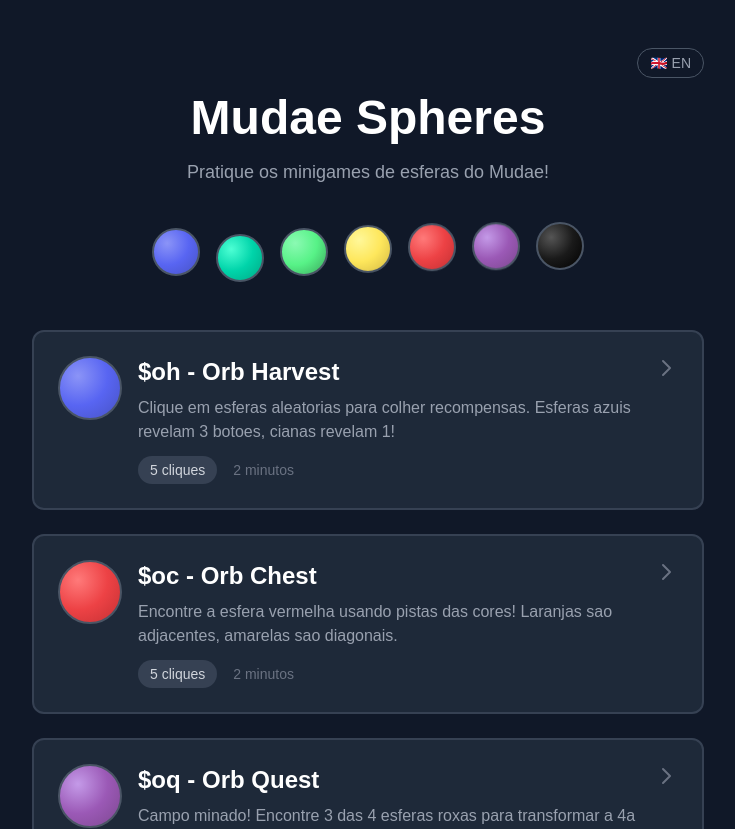
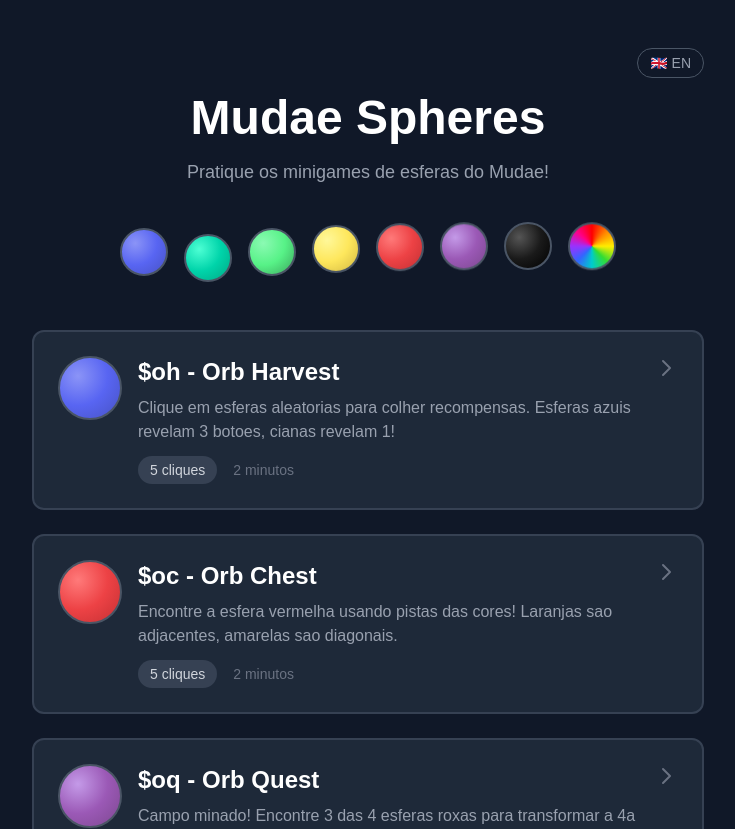
Before and after one commit to gustavocotalima/mudae-spheres, a Next.js app: page / in a window 1280 px wide. Shown: the top 829 px of the page, without its empty margins (272-1007 px from the left). Built offline with nearby package versions, Linux system fonts and the light colour scheme.

Commit message:
Add rainbow to home page animation strip

```diff
--- a/src/app/page.tsx
+++ b/src/app/page.tsx
@@ -58,7 +58,7 @@
         </div>
 
         <div className="flex justify-center gap-4 mb-12">
-          {['blue', 'cyan', 'green', 'yellow', 'red', 'purple', 'dark'].map((color, i) => (
+          {['blue', 'cyan', 'green', 'yellow', 'red', 'purple', 'dark', 'rainbow'].map((color, i) => (
             <div
               key={color}
               className="w-10 h-10 md:w-12 md:h-12 rounded-full animate-bounce border-2 border-gray-600"
```
